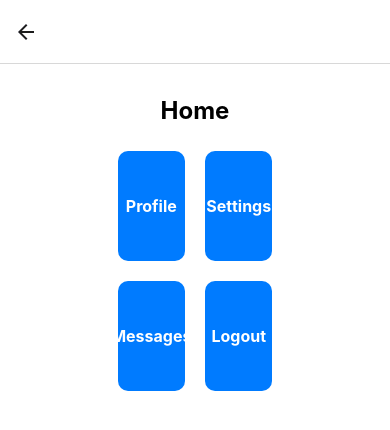
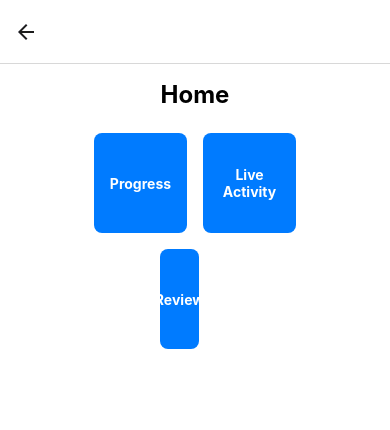
Before and after one commit to TUDublinBlanchBusinessIT/project-Kelvinu293-1, a React Native app: screen /Home in a window 390 px wide. Shown: the top 430 px of the page. Built offline with nearby package versions, Linux system fonts and the light colour scheme.

Commit message:
begining and change im going to do with homescreen

```diff
--- a/HomeScreen.js
+++ b/HomeScreen.js
@@ -1,17 +1,18 @@
 import React from 'react';
-import { StyleSheet, View, Text, TouchableOpacity, FlatList, Dimensions } from 'react-native';
+import { StyleSheet, View, Text, TouchableOpacity, FlatList } from 'react-native';
 
-// Example tiles for the springboard
 const SPRINGBOARD_ITEMS = [
-  { id: '1', label: 'Profile', action: () => console.log('Go to Profile') },
-  { id: '2', label: 'Settings', action: () => console.log('Go to Settings') },
-  { id: '3', label: 'Messages', action: () => console.log('Go to Messages') },
-  { id: '4', label: 'Logout', action: () => console.log('Log Out') },
+  { id: '1', label: 'Progress', screen: 'Progress' },
+  { id: '2', label: 'Live Activity', screen: 'LiveActivity' },
+  { id: '3', label: 'Review', screen: 'Review' },
 ];
 
-export default function HomeScreen() {
+export default function HomeScreen({ navigation }) {
   const renderItem = ({ item }) => (
-    <TouchableOpacity style={styles.tile} onPress={item.action}>
+    <TouchableOpacity
+      style={styles.tile}
+      onPress={() => navigation.navigate(item.screen)}
+    >
       <Text style={styles.tileText}>{item.label}</Text>
     </TouchableOpacity>
   );
@@ -23,7 +24,7 @@ export default function HomeScreen() {
         data={SPRINGBOARD_ITEMS}
         renderItem={renderItem}
         keyExtractor={(item) => item.id}
-        numColumns={2}
+        numColumns={2} // Dynamic grid
         contentContainerStyle={styles.grid}
       />
     </View>
@@ -33,32 +34,33 @@ export default function HomeScreen() {
 const styles = StyleSheet.create({
   container: {
     flex: 1,
+    padding: 16,
     backgroundColor: '#fff',
-    alignItems: 'center',
-    justifyContent: 'flex-start',
-    padding: 16,
   },
   title: {
     fontSize: 24,
     fontWeight: 'bold',
-    marginVertical: 16,
+    marginBottom: 16,
+    textAlign: 'center',
   },
   grid: {
-    width: '100%',
-    justifyContent: 'center',
+    alignItems: 'center',
   },
   tile: {
     flex: 1,
-    margin: 10,
-    height: Dimensions.get('window').width / 3 - 20,
+    margin: 8,
+    padding: 10,
+    height: 100, // Adjust tile height
+    maxWidth: '45%', // Ensure it fits smaller screens
     backgroundColor: '#007BFF',
     justifyContent: 'center',
     alignItems: 'center',
-    borderRadius: 10,
+    borderRadius: 8,
   },
   tileText: {
     color: '#fff',
-    fontSize: 16,
+    fontSize: 14, // Smaller font size for text
     fontWeight: 'bold',
+    textAlign: 'center',
   },
 });
--- a/LiveactivityScreen.js
+++ b/LiveactivityScreen.js
@@ -0,0 +1 @@
+import React from 'react';
--- a/ReviewScreen.js
+++ b/ReviewScreen.js
@@ -0,0 +1 @@
+import React from 'react';
```
